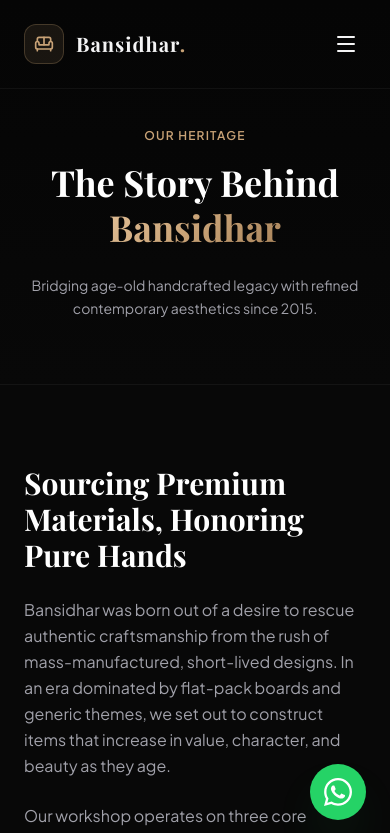
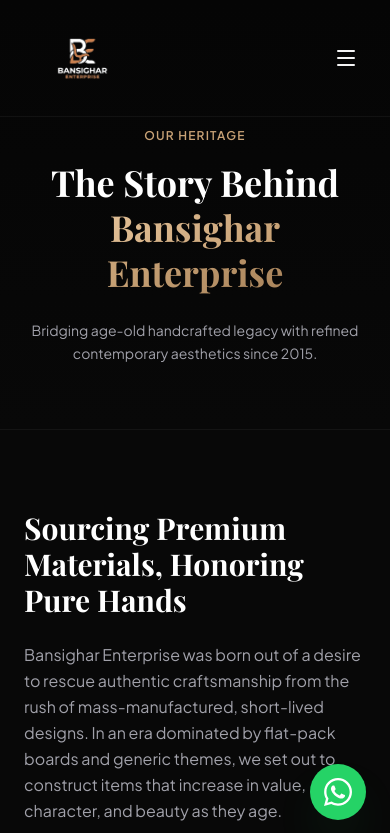
Before and after one commit to Krushal043/bansighar, a Next.js app: page /about in a window 390 px wide. Shown: the top 833 px of the page. Built offline with nearby package versions, Linux system fonts and the light colour scheme; a web font is replaced by a local one.

Commit message:
feat: add Logo component with responsive image and hover effect

```diff
--- a/src/app/about/page.tsx
+++ b/src/app/about/page.tsx
@@ -3,8 +3,8 @@
 import { TreePine, Hammer, HeartHandshake, ShieldAlert, Award, ArrowUpRight } from "lucide-react";
 
 export const metadata = {
-  title: "About Us | Bansidhar",
-  description: "Learn about the heritage, craftsmanship, and commitment to quality behind Bansidhar, custom furniture and aluminium designers.",
+  title: "About Us | Bansighar Enterprise",
+  description: "Learn about the heritage, craftsmanship, and commitment to quality behind Bansighar Enterprise, custom furniture and aluminium designers.",
 };
 
 export default function About() {
@@ -58,7 +58,7 @@
             Our Heritage
           </span>
           <h1 className="font-display text-4xl sm:text-5xl lg:text-6xl font-bold text-white max-w-3xl leading-tight">
-            The Story Behind <span className="gold-gradient-text">Bansidhar</span>
+            The Story Behind <span className="gold-gradient-text">Bansighar Enterprise</span>
           </h1>
           <p className="text-luxury-muted max-w-xl text-sm sm:text-base leading-relaxed mt-2">
             Bridging age-old handcrafted legacy with refined contemporary aesthetics since 2015.
@@ -75,7 +75,7 @@
               Sourcing Premium Materials, Honoring Pure Hands
             </h2>
             <p className="text-luxury-muted leading-relaxed">
-              Bansidhar was born out of a desire to rescue authentic craftsmanship from the rush of mass-manufactured, short-lived designs. In an era dominated by flat-pack boards and generic themes, we set out to construct items that increase in value, character, and beauty as they age.
+              Bansighar Enterprise was born out of a desire to rescue authentic craftsmanship from the rush of mass-manufactured, short-lived designs. In an era dominated by flat-pack boards and generic themes, we set out to construct items that increase in value, character, and beauty as they age.
             </p>
             <p className="text-luxury-muted leading-relaxed">
               Our workshop operates on three core principles: selecting mature log varieties, giving artisans the time required to details every bevel, and finishing each piece with organic oils and waxes that let the natural wood grain breathe.
@@ -84,7 +84,7 @@
               "We do not build items to fill a showroom. We craft heritage assets that hold families together around dining tables, study desks, and comfortable bedrooms."
             </blockquote>
             <p className="text-luxury-muted leading-relaxed">
-              Today, Bansidhar represents a community of master carpenters, metal fabricators, and designers who share one singular focus: absolute craftsmanship excellence.
+              Today, Bansighar Enterprise represents a community of master carpenters, metal fabricators, and designers who share one singular focus: absolute craftsmanship excellence.
             </p>
           </div>
 
@@ -92,7 +92,7 @@
           <div className="lg:col-span-5 relative h-[500px] w-full rounded-2xl overflow-hidden border border-white/10 shadow-2xl">
             <Image
               src="/images/craftsmanship.png"
-              alt="Bansidhar Workshop Artisans"
+              alt="Bansighar Workshop Artisans"
               fill
               className="object-cover"
             />
--- a/src/app/contact-us/page.tsx
+++ b/src/app/contact-us/page.tsx
@@ -106,7 +106,7 @@
       <div className="lg:col-span-5 flex flex-col gap-8 animate-fade-in-left">
         <div>
           <span className="text-xs uppercase tracking-widest text-luxury-gold font-semibold">
-            Bansidhar Aluminium & Furniture
+            Bansighar Enterprise
           </span>
           <h2 className="font-display text-3xl sm:text-4xl font-bold text-white mt-2 mb-4">
             Connect With Our team
@@ -149,7 +149,7 @@
               <h4 className="text-sm font-bold text-white flex justify-between items-center">
                 WhatsApp Chat Desk
                 <a
-                  href="https://wa.me/918866682122?text=Hi%20Bansidhar%20Aluminium%20%26%20Furniture,%20I%20am%20interested%20in%20inquiring%20about%20your%20services."
+                  href="https://wa.me/918866682122?text=Hi%20Bansighar%20Enterprise,%20I%20am%20interested%20in%20inquiring%20about%20your%20services."
                   target="_blank"
                   rel="noopener noreferrer"
                   className="text-[10px] text-emerald-400 hover:text-emerald-300 font-semibold uppercase tracking-wider flex items-center gap-1.5 transition-colors"
--- a/src/app/layout.tsx
+++ b/src/app/layout.tsx
@@ -18,9 +18,9 @@
 });
 
 export const metadata: Metadata = {
-  title: "Bansidhar Aluminium & Furniture | Premium Handcrafted Luxury Solutions",
-  description: "Experience premium, handcrafted solid wood furniture and custom aluminium solutions designed for modern spaces by Bansidhar.",
-  keywords: ["furniture", "luxury furniture", "handcrafted wood furniture", "bespoke furniture", "Bansidhar", "Bansidhar Aluminium", "custom furniture Gujarat", "solid wood", "modern dining table", "luxury sofa"],
+  title: "Bansighar Enterprise | Premium Handcrafted Luxury Solutions",
+  description: "Experience premium, handcrafted solid wood furniture and custom aluminium solutions designed for modern spaces by Bansighar Enterprise.",
+  keywords: ["furniture", "luxury furniture", "handcrafted wood furniture", "bespoke furniture", "Bansighar", "Bansighar Enterprise", "custom furniture Gujarat", "solid wood", "modern dining table", "luxury sofa"],
 };
 
 export default function RootLayout({
--- a/src/app/page.tsx
+++ b/src/app/page.tsx
@@ -64,7 +64,7 @@
 
   const testimonials = [
     {
-      quote: "Bansidhar transformed our penthouse. The custom walnut dining table is not just furniture; it's a masterpiece that draws compliments from every guest.",
+      quote: "Bansighar Enterprise transformed our penthouse. The custom walnut dining table is not just furniture; it's a masterpiece that draws compliments from every guest.",
       author: "Vikram Malhotra",
       role: "Interior Designer, Mumbai",
     },
@@ -126,7 +126,7 @@
               <span className="gold-gradient-text">Timeless Luxury</span>
             </h1>
             <p className="text-luxury-muted text-base sm:text-lg max-w-xl leading-relaxed drop-shadow-[0_2px_8px_rgba(0,0,0,0.9)]">
-              At Bansidhar, we bring nature's raw beauty into your living space. Exquisitely handcrafted solid wood furniture, bespoke designs, and premium comfort customized to absolute perfection.
+              At Bansighar Enterprise, we bring nature's raw beauty into your living space. Exquisitely handcrafted solid wood furniture, bespoke designs, and premium comfort customized to absolute perfection.
             </p>
             <div className="flex flex-col sm:flex-row gap-4 mt-4">
               <Link
@@ -286,7 +286,7 @@
                 Crafting Character, Shaping Logs
               </h2>
               <p className="text-luxury-muted leading-relaxed">
-                At Bansidhar, we believe that every piece of wood tells a story. For over a decade, we have been salvaging raw logs and turning them into masterpieces that carry warmth, structural integrity, and artistic prestige.
+                At Bansighar Enterprise, we believe that every piece of wood tells a story. For over a decade, we have been salvaging raw logs and turning them into masterpieces that carry warmth, structural integrity, and artistic prestige.
               </p>
               <p className="text-luxury-muted leading-relaxed">
                 We reject low-quality veneers and particle boards. Our collections are crafted entirely from premium grade timber, designed, dried, and assembled using traditional mortise-and-tenon joints combined with state-of-the-art precision machinery.
--- a/src/app/services/page.tsx
+++ b/src/app/services/page.tsx
@@ -7,7 +7,7 @@
 } from "react-icons/fa";
 
 export const metadata = {
-  title: "Our Services | Bansidhar",
+  title: "Our Services | Bansighar Enterprise",
   description: "Explore our premium woodworking and architectural contracting services, including custom furniture commissions and turnkey solutions.",
 };
 
--- a/src/components/FloatingInquire.tsx
+++ b/src/components/FloatingInquire.tsx
@@ -5,7 +5,7 @@
 export default function FloatingInquire() {
   return (
     <a
-      href="https://wa.me/918866682122?text=Hi%20Bansidhar%20Aluminium%20%26%20Furniture,%20I'm%20interested%20in%20inquiring%20about%20your%20services."
+      href="https://wa.me/918866682122?text=Hi%20Bansighar%20Enterprise,%20I'm%20interested%20in%20inquiring%20about%20your%20services."
       target="_blank"
       rel="noopener noreferrer"
       className="fixed bottom-6 right-6 z-50 bg-[#25D366] text-white rounded-full w-14 h-14 flex items-center justify-center hover:scale-110 active:scale-95 transition-all duration-300 shadow-2xl shadow-[#25D366]/20 cursor-pointer hover:shadow-[#25D366]/40"
--- a/src/components/Footer.tsx
+++ b/src/components/Footer.tsx
@@ -1,7 +1,8 @@
 "use client";
 
 import Link from "next/link";
-import { Sofa, Phone, MapPin, Clock, ArrowRight, ShieldCheck } from "lucide-react";
+import { Phone, MapPin, Clock, ArrowRight, ShieldCheck } from "lucide-react";
+import { Logo } from "./Logo";
 
 export default function Footer() {
   return (
@@ -10,16 +11,11 @@
         <div className="grid grid-cols-1 md:grid-cols-2 lg:grid-cols-4 gap-12 mb-16">
           {/* Brand Info */}
           <div className="flex flex-col gap-6">
-            <Link href="/" className="flex items-center gap-3 group">
-              <div className="w-10 h-10 rounded-xl bg-luxury-gold/10 border border-luxury-gold/25 flex items-center justify-center">
-                <Sofa className="w-5 h-5 text-luxury-gold" />
-              </div>
-              <span className="font-display font-bold tracking-wider text-xl text-luxury-text">
-                Bansidhar<span className="text-luxury-gold">.</span>
-              </span>
+            <Link href="/">
+              <Logo />
             </Link>
             <p className="leading-relaxed text-luxury-muted max-w-xs">
-              Bansidhar Aluminium & Furniture specializes in creating premium aluminum themes, partitions, and handcrafted furniture to elevate modern spaces.
+              Bansighar Enterprise specializes in creating premium aluminum themes, partitions, and handcrafted furniture to elevate modern spaces.
             </p>
             <div className="flex items-center gap-4 mt-2">
               <a
@@ -146,8 +142,8 @@
 
         {/* Bottom Bar */}
         <div className="border-t border-white/5 pt-8 flex flex-col sm:flex-row items-center justify-between gap-4">
-          <p className="text-xs">
-            © {new Date().getFullYear()} Bansidhar Aluminium & Furniture. All Rights Reserved.
+          <p className="text-xs text-luxury-muted mb-4 md:mb-0">
+            © {new Date().getFullYear()} Bansighar Enterprise. All Rights Reserved.
           </p>
           <div className="flex items-center gap-6 text-xs">
             <a href="#" className="hover:text-luxury-gold transition-colors">
--- /dev/null
+++ b/src/components/Logo.tsx
@@ -0,0 +1,21 @@
+import React from "react";
+import Image from "next/image";
+
+interface LogoProps {
+  className?: string;
+}
+
+export function Logo({ className = "h-16 w-auto" }: LogoProps) {
+  return (
+    <div className="flex items-center group py-0.5">
+      <Image
+        src="/images/logo.png"
+        alt="Bansighar Enterprise Logo"
+        width={183}
+        height={100}
+        className={`${className} object-contain transition-transform duration-500 group-hover:scale-105`}
+        priority
+      />
+    </div>
+  );
+}
--- a/src/components/Navbar.tsx
+++ b/src/components/Navbar.tsx
@@ -3,7 +3,8 @@
 import { useState, useEffect } from "react";
 import Link from "next/link";
 import { usePathname } from "next/navigation";
-import { Menu, X, ArrowUpRight, Sofa } from "lucide-react";
+import { Menu, X, ArrowUpRight } from "lucide-react";
+import { Logo } from "./Logo";
 
 export default function Navbar() {
   const [isOpen, setIsOpen] = useState(false);
@@ -41,13 +42,8 @@
       <div className="max-w-7xl mx-auto px-6 lg:px-8">
         <div className="flex items-center justify-between">
           {/* Logo */}
-          <Link href="/" className="flex items-center gap-3 group">
-            <div className="w-10 h-10 rounded-xl bg-luxury-gold/10 border border-luxury-gold/25 flex items-center justify-center group-hover:bg-luxury-gold/20 transition-all duration-300">
-              <Sofa className="w-5 h-5 text-luxury-gold group-hover:scale-110 transition-transform duration-300" />
-            </div>
-            <span className="font-display font-bold tracking-wider text-xl sm:text-2xl text-luxury-text group-hover:text-luxury-gold transition-colors duration-300">
-              Bansidhar<span className="text-luxury-gold">.</span>
-            </span>
+          <Link href="/">
+            <Logo />
           </Link>
 
           {/* Desktop Navigation */}
```
Also changed, not shown: public/images/logo.png (added).
